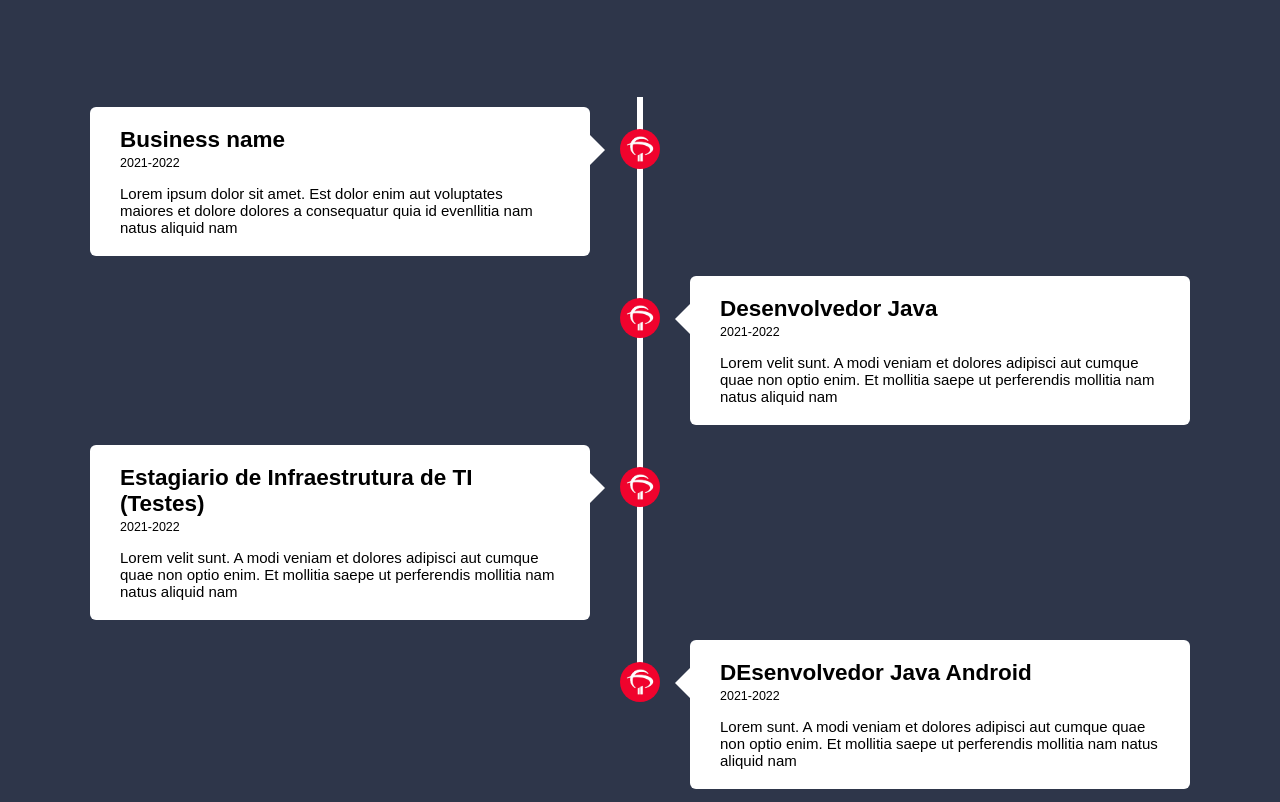
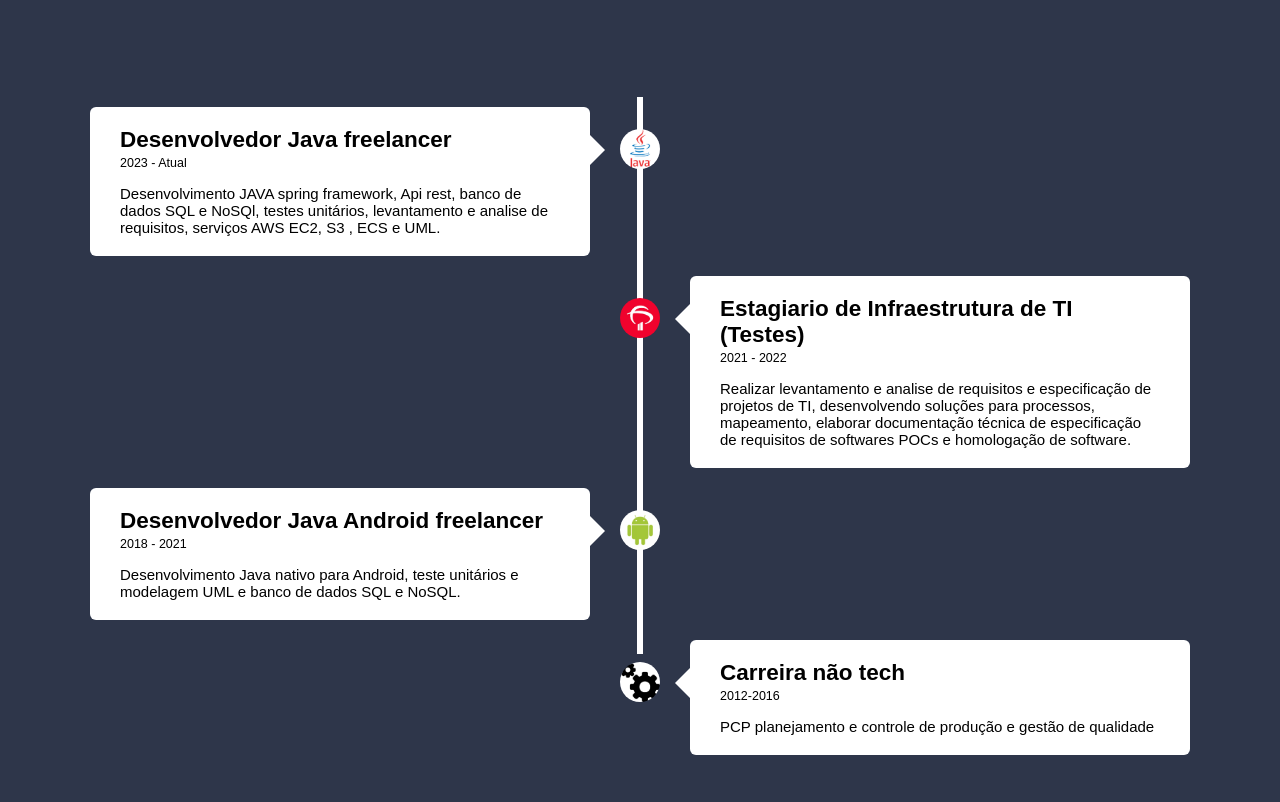
Before and after one commit to augustojulio-code/augustojulio-code.github.io, a plain HTML site: page index.html in a window 1280 px wide. Shown: the part 346-1148 px from the top of the page. Drawn offline with Linux system fonts and the light colour scheme.

Commit message:
update experience information

```diff
--- a/index.html
+++ b/index.html
@@ -35,12 +35,12 @@
     <div class="timeline">
 
       <div class="container left-container">
-        <img src="images/bradescoLogo.png" />
+        <img src="images/java.png" />
         <div class="text-box">
-          <h2>Business name</h2>
-          <small>2021-2022</small>
-          <p>Lorem ipsum dolor sit amet. Est dolor enim aut voluptates maiores et dolore dolores a consequatur
-            quia id evenllitia nam natus aliquid nam</p>
+          <h2>Desenvolvedor Java freelancer</h2>
+          <small>2023 - Atual</small>
+          <p>Desenvolvimento JAVA spring framework, Api rest, banco de dados SQL e NoSQl, testes unitários, levantamento
+            e analise de requisitos, serviços AWS EC2, S3 , ECS e UML.</p>
           <span class="left-container-arrow"></span>
         </div>
       </div>
@@ -48,32 +48,31 @@
       <div class="container right-container">
         <img src="images/bradescoLogo.png" />
         <div class="text-box">
-          <h2>Desenvolvedor Java</h2>
-          <small>2021-2022</small>
-          <p>Lorem velit sunt. A modi veniam et dolores adipisci aut cumque quae non optio
-            enim. Et mollitia saepe ut perferendis mollitia nam natus aliquid nam</p>
+          <h2>Estagiario de Infraestrutura de TI (Testes)</h2>
+          <small>2021 - 2022</small>
+          <p>Realizar levantamento e analise de requisitos e especificação de projetos de TI, desenvolvendo soluções
+            para processos, mapeamento, elaborar documentação técnica de especificação de requisitos de softwares POCs e
+            homologação de software.</p>
           <span class="right-container-arrow"></span>
         </div>
       </div>
 
       <div class="container left-container">
-        <img src="images/bradescoLogo.png" />
+        <img src="images/androidlogo.jpg" />
         <div class="text-box">
-          <h2>Estagiario de Infraestrutura de TI (Testes)</h2>
-          <small>2021-2022</small>
-          <p>Lorem velit sunt. A modi veniam et dolores adipisci aut cumque quae non optio
-            enim. Et mollitia saepe ut perferendis mollitia nam natus aliquid nam</p>
+          <h2>Desenvolvedor Java Android freelancer</h2>
+          <small>2018 - 2021</small>
+          <p>Desenvolvimento Java nativo para Android, teste unitários e modelagem UML e banco de dados SQL e NoSQL.</p>
           <span class="left-container-arrow"></span>
         </div>
       </div>
 
       <div class="container right-container">
-        <img src="images/bradescoLogo.png" />
+        <img src="images/engrenagemlogo.png" />
         <div class="text-box">
-          <h2>DEsenvolvedor Java Android</h2>
-          <small>2021-2022</small>
-          <p>Lorem sunt. A modi veniam et dolores adipisci aut cumque quae non optio
-            enim. Et mollitia saepe ut perferendis mollitia nam natus aliquid nam</p>
+          <h2>Carreira não tech</h2>
+          <small>2012-2016</small>
+          <p>PCP planejamento e controle de produção e gestão de qualidade</p>
           <span class="right-container-arrow"></span>
         </div>
       </div>
```
Also changed, not shown: images/androidlogo.jpg (added), images/engrenagemlogo.png (added), images/java.png (added).
